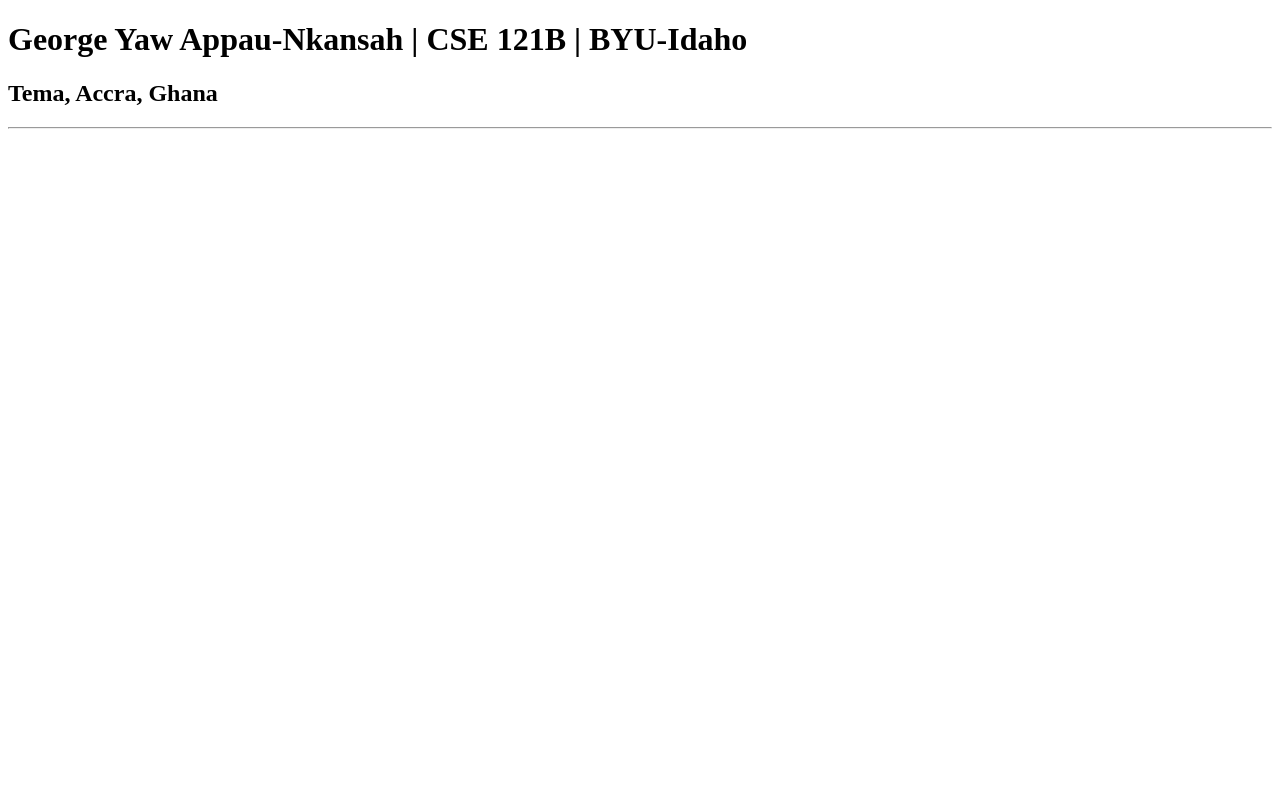
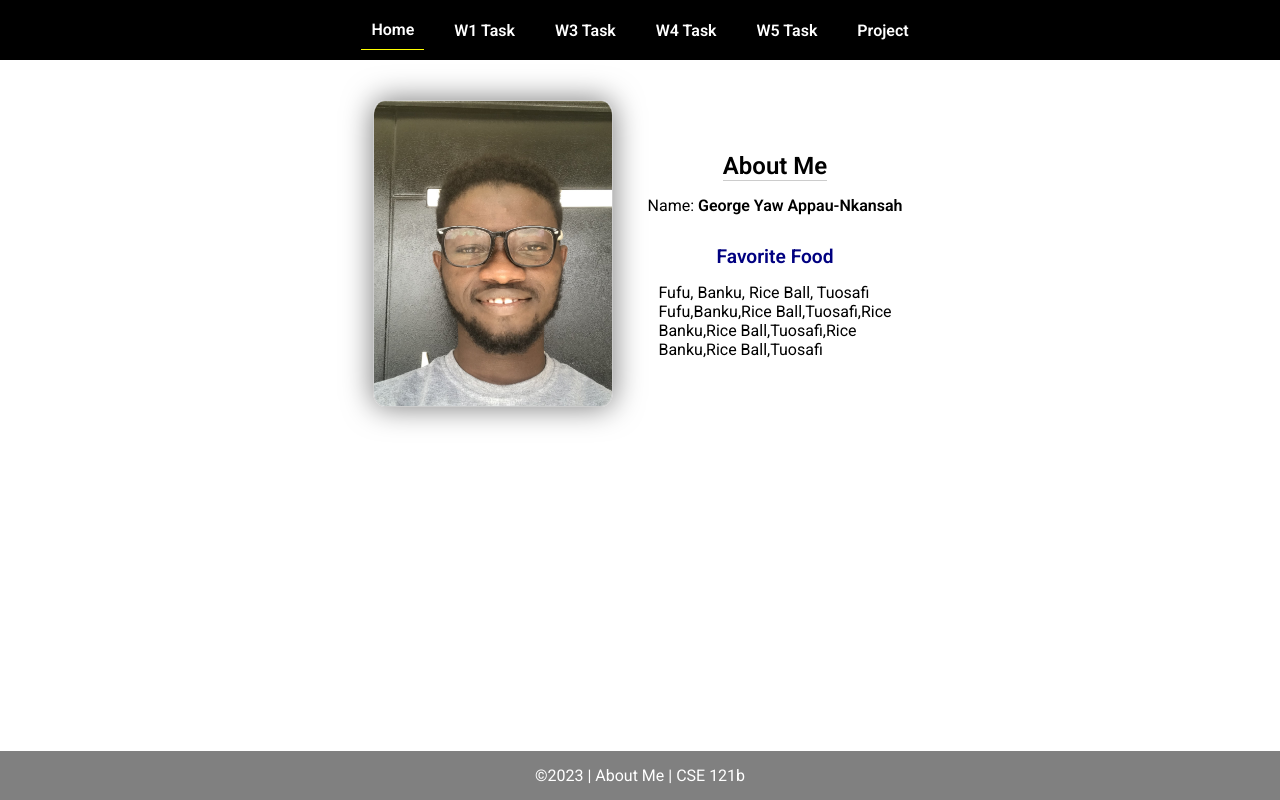
Before and after one commit to Georgeappau/cse121B, a plain HTML site: page index.html in a window 1280 px wide. Drawn offline with Linux system fonts and the light colour scheme.

Commit message:
Week 1 JavaScript

```diff
--- a/index.html
+++ b/index.html
@@ -1,14 +1,45 @@
 <!DOCTYPE html>
 <html lang="en">
+
 <head>
-    <meta charset="UTF-8">
-    <meta name="viewport" content="width=device-width, initial-scale=1.0">
-    <title>George Yaw Appau-Nkansah | CSE 121B | BYU-Idaho</title>
+  <meta charset="UTF-8">
+  <meta name="viewport" content="width=device-width, initial-scale=1.0">
+  <title>About Me | CSE 121b | W02: Programming Tasks</title>
+  <link rel="preconnect" href="https://fonts.googleapis.com">
+  <link rel="preconnect" href="https://fonts.gstatic.com" crossorigin>
+  <link href="https://fonts.googleapis.com/css2?family=Roboto:wght@400;600&display=swap"
+    rel="stylesheet">
+  <link rel="stylesheet" href="styles/main.css">
 </head>
+
 <body>
-    <h1>George Yaw Appau-Nkansah | CSE 121B | BYU-Idaho</h1>
-    <h2>Tema, Accra, Ghana</h2>
-    <hr>
+  <nav>
+    <ul id="menu">
+      <li><a id="toggleMenu">&equiv;</a></li>
+      <li><a href="index.html" class="active">Home</a></li>
+      <li><a href="w01-task.html">W1 Task</a></li>
+      <li><a href="w03-task.html">W3 Task</a></li>
+      <li><a href="w04-task.html">W4 Task</a></li>
+      <li><a href="w05-task.html">W5 Task</a></li>
+      <li><a href="project.html">Project</a></li>
+    </ul>
+  </nav>
+  <main id="home">
+    <picture>
+      <img src="images/placeholder.png" alt="Placeholder Image">
+    </picture>
+    <section>
+      <h1>About Me</h1>
+      <div class="info">Name: <span id="name"></span></div>
+      <h2>Favorite Food</h2>
+      <div class="block" id="food"></div>
+    </section>
+  </main>
+  <footer>
+    &copy;<span id="year"></span> | About Me | CSE 121b
+  </footer>
+  <script src="scripts/main.js"></script>
+  <script src="scripts/w02-task.js"></script>
+</body>
 
-</body>
 </html>
--- /dev/null
+++ b/scripts/main.js
@@ -0,0 +1,9 @@
+// copyright year
+document.querySelector('#year').textContent = new Date().getFullYear();
+
+// toggle menu in small view
+const toggleMenu = () => {
+    document.querySelector('#menu').classList.toggle('open');
+}
+
+document.querySelector('#toggleMenu').addEventListener('click', toggleMenu);
--- /dev/null
+++ b/scripts/w02-task.js
@@ -0,0 +1,41 @@
+/* W02-Task - Profile Home Page */
+
+/* Step 1 - Setup type tasks - no code required */
+
+/* Step 2 - Variables */
+
+const fullName = "George Yaw Appau-Nkansah";
+const currentYear = new Date().getFullYear();
+const profilePicture = "images/George.jpg"
+
+
+
+/* Step 3 - Element Variables */
+// Accessing elements from HTML
+const nameElement = document.getElementById("name");
+const foodElement = document.getElementById("food");
+const yearElement = document.querySelector("#year");
+const imageElement = document.getElementsByTagName("img")[0];
+
+
+
+
+/* Step 4 - Adding Content */
+
+nameElement.innerHTML = `<strong>${fullName}</strong>`;
+yearElement.textContent = currentYear;
+imageElement.setAttribute("src" , profilePicture);
+imageElement.width = 200;
+imageElement.height = 300;
+imageElement.setAttribute("alt" , `Profile image of ${fullName}`);
+
+/* Step 5 - Array */
+const myFavoriteFoods = ["Fufu", "Banku","Rice Ball", "Tuosafi"];
+foodElement.textContent = myFavoriteFoods.join(", ");
+const anotherFavorite = "Rice";
+myFavoriteFoods.push(anotherFavorite);
+foodElement.innerHTML += `<br>${myFavoriteFoods}`;
+myFavoriteFoods.shift();
+foodElement.innerHTML += `<br>${myFavoriteFoods}`;
+myFavoriteFoods.pop();
+foodElement.innerHTML += `<br>${myFavoriteFoods}`;
--- /dev/null
+++ b/styles/main.css
@@ -0,0 +1,157 @@
+/* Universal Selector */
+* {
+    margin: 0;
+    padding: 0;
+    box-sizing: border-box;
+}
+
+/* HTML Selectors */
+body {
+    font-family: 'Roboto', Helvetica, sans-serif;
+}
+
+nav {
+    background-color: black;
+    width: 100%;
+    position: fixed;
+    top: 0;
+}
+
+nav ul {
+    display: flex;
+    flex-direction: column;
+    align-items: center;
+    max-width: fit-content;
+    margin: 0 auto;
+}
+
+nav ul li {
+    flex: 1 1 auto;
+}
+
+nav ul li:first-child {
+    display: block;
+    font-size: 2rem;
+}
+
+nav ul li:first-child a {
+    padding: 1px 10px;
+}
+
+nav ul li {
+    display: none;
+    list-style: none;
+    margin: 10px;
+}
+
+nav ul li a {
+    display: block;
+    padding: 10px;
+    text-decoration: none;
+    font-weight: 600;
+    color: white;
+    text-align: center;
+}
+
+nav ul li a:hover {
+    background-color: #efefef;
+    color: black;
+}
+
+h1, h2 {
+    text-align: center;
+    margin-bottom: 15px;
+
+}
+
+h1 {
+border-bottom: 1px solid #ccc;
+}
+
+h2 {
+    font-size: 1.2rem;
+    color: navy;
+    text-align: center;
+    margin-top: 30px;
+}
+
+main {
+    margin-top: 125px;
+    display: grid;
+    grid-template-columns: 1fr;
+    grid-gap: 20px;
+    align-items: center;
+    justify-content: center;
+}
+
+picture {
+    margin: 0 auto;
+}
+
+picture img {
+    width: 240px;
+    height: auto;
+    border-radius: 5%;
+    border: 1px solid #ccc;
+    box-shadow: 0 0 30px #777;
+}
+
+section {
+    display: flex;
+    flex-direction: column;
+    align-items: center;
+    margin: 10px
+}
+
+label {
+    margin: 15px 0;
+}
+
+footer {
+    background-color: gray;
+    color: white;
+    padding: 15px;
+    text-align: center;
+    width: 100%;
+    position: fixed;
+    bottom: 0;
+}
+
+/* Class Selectors */
+.active {
+    border-bottom: 1px solid yellow;
+}
+
+.open li {
+    display: block;
+}
+
+.block {
+    display: block;
+}
+
+/* ID Selectors */
+
+/* Media Queries */
+@media only screen and (min-width: 32.5em) {
+    nav ul {
+        flex-direction: row;
+    }
+
+    nav ul li:first-child {
+        display: none;
+    }
+
+    nav ul li {
+        display: block;
+    }
+
+    main {
+        margin: 100px auto 20px;
+        grid-template-columns: 250px 1fr;
+        max-width: -moz-fit-content;
+        max-width: fit-content;
+
+    }
+
+}
--- a/w01-task.js
+++ b/w01-task.js
@@ -16,7 +16,7 @@
 // 'total' function declaration
 function total(...theNumbers) {
 	let sum = 0;
-	for (let aNumber in theNumbers) {
+	for (let aNumber of theNumbers) {
 		sum += aNumber * 1; // Why do we use * 1? It implicitly converts a string to a number.
 	}
 	return sum
```
Also changed, not shown: index-old.html (added, +14 -0 lines), images/George 1.jpeg (added), images/George.jpg (added).
